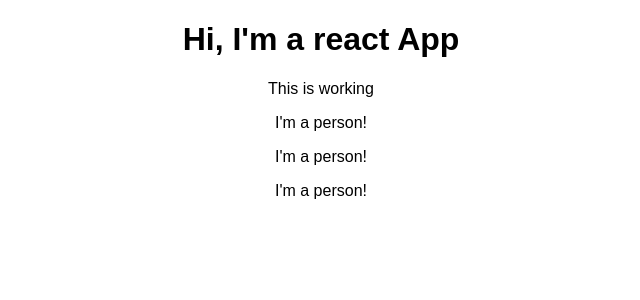
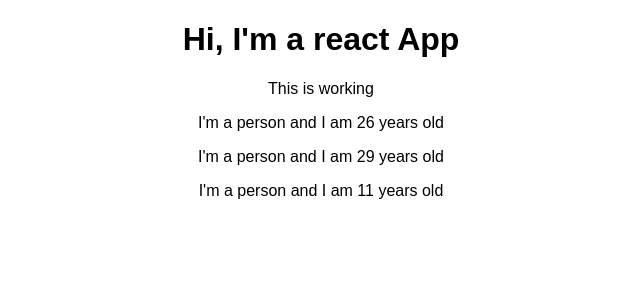
Before and after one commit to vnctwong/RCG, a React (Create React App) app in the folder 3.26/: page / in a window 1280 px wide. Shown: the top 300 px of the page, without its empty margins (319-959 px from the left). Built offline with nearby package versions, Linux system fonts and the light colour scheme.

Commit message:
dynamic jsx in func compo's

```diff
--- a/3.26/src/Person/Person.js
+++ b/3.26/src/Person/Person.js
@@ -1,7 +1,7 @@
 import React from 'react';
 
 const person = () => {
-  return <p>I'm a person!</p>
+  return <p>I'm a person and I am {Math.floor(Math.random() * 30)} years old</p>
 }
 
 export default person;
```
